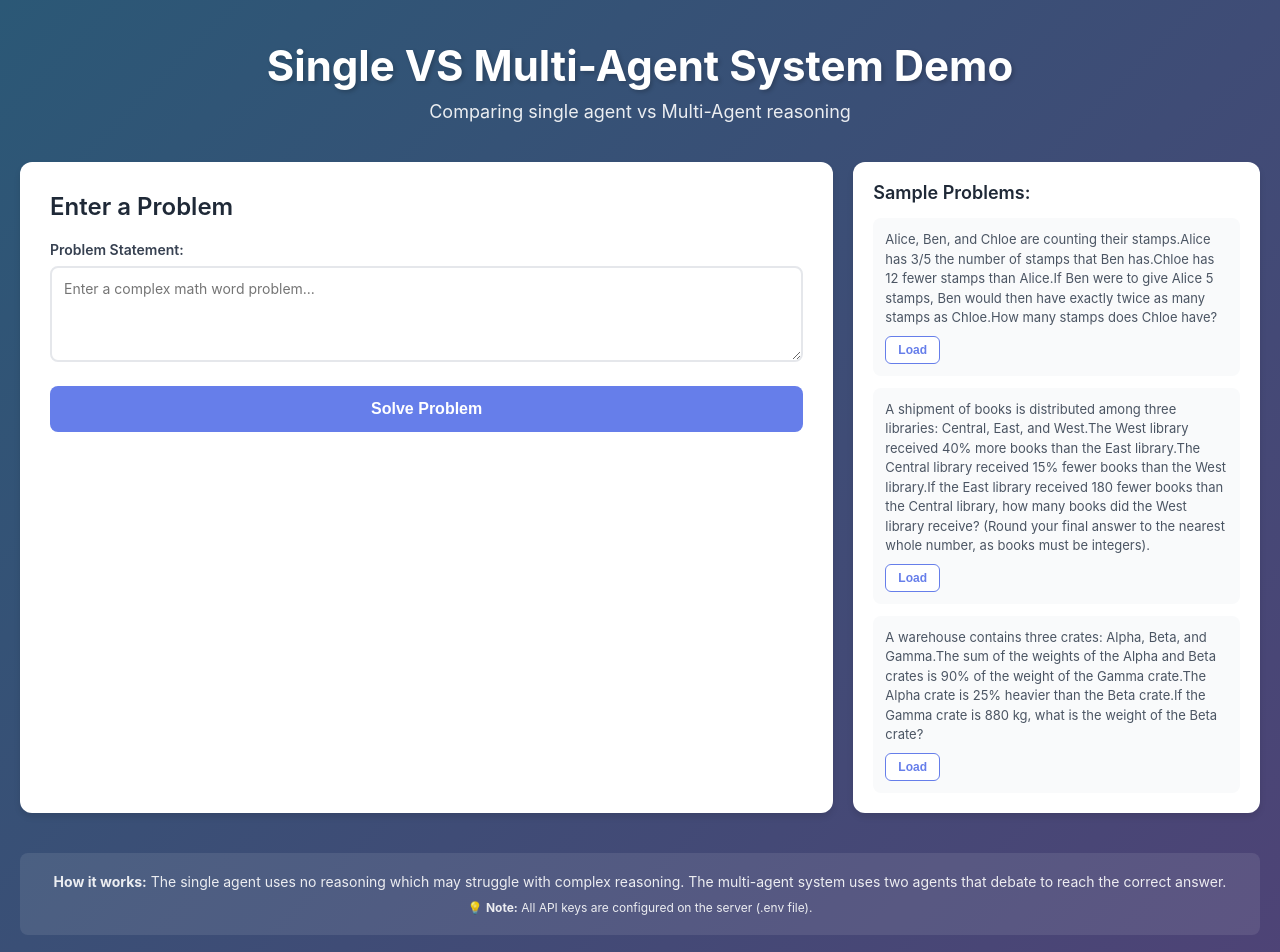
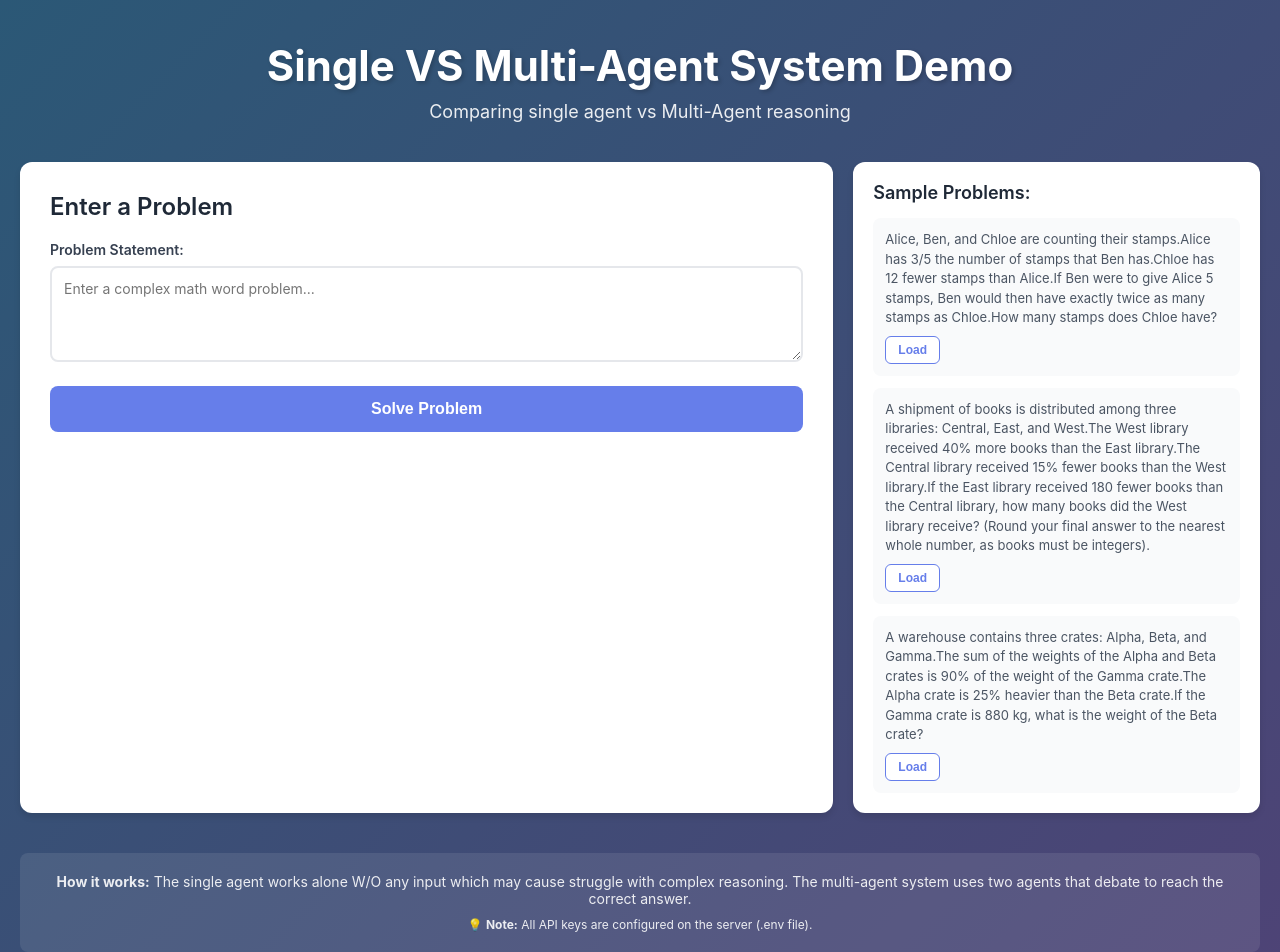
Before and after one commit to Shehrambaig/multi_agent_demo, a React (Vite) app in the folder frontend/: page / in a window 1280 px wide. Shown: the top 952 px of the page. Built offline with nearby package versions, Linux system fonts and the light colour scheme.

Commit message:
updated footer text

```diff
--- a/frontend/src/App.jsx
+++ b/frontend/src/App.jsx
@@ -168,8 +168,8 @@ const App = () => {
 
         <footer style={styles.footer}>
           <p>
-            <strong>How it works:</strong> The single agent uses no reasoning
-            which may struggle with complex reasoning. The multi-agent system uses two agents that debate
+            <strong>How it works:</strong> The single agent works alone W/O any input
+            which may cause struggle with complex reasoning. The multi-agent system uses two agents that debate
             to reach the correct answer.
           </p>
           <p style={{marginTop: '10px', fontSize: '12px'}}>
```
